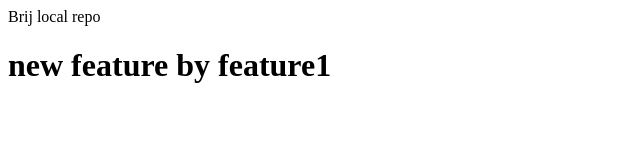
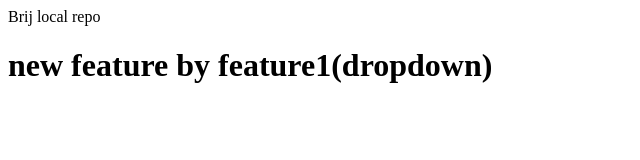
Before and after one commit to Brij1425/LocalRepo, a plain HTML site: page index.html in a window 1280 px wide. Shown: the whole page, without its empty margins (0-640 px from the left). Drawn offline with Linux system fonts and the light colour scheme.

Commit message:
dropdown added

```diff
--- a/index.html
+++ b/index.html
@@ -1,2 +1,2 @@
 <p>Brij local repo</p>
-<h1>new feature by feature1</h1>
+<h1>new feature by feature1(dropdown)</h1>
```
